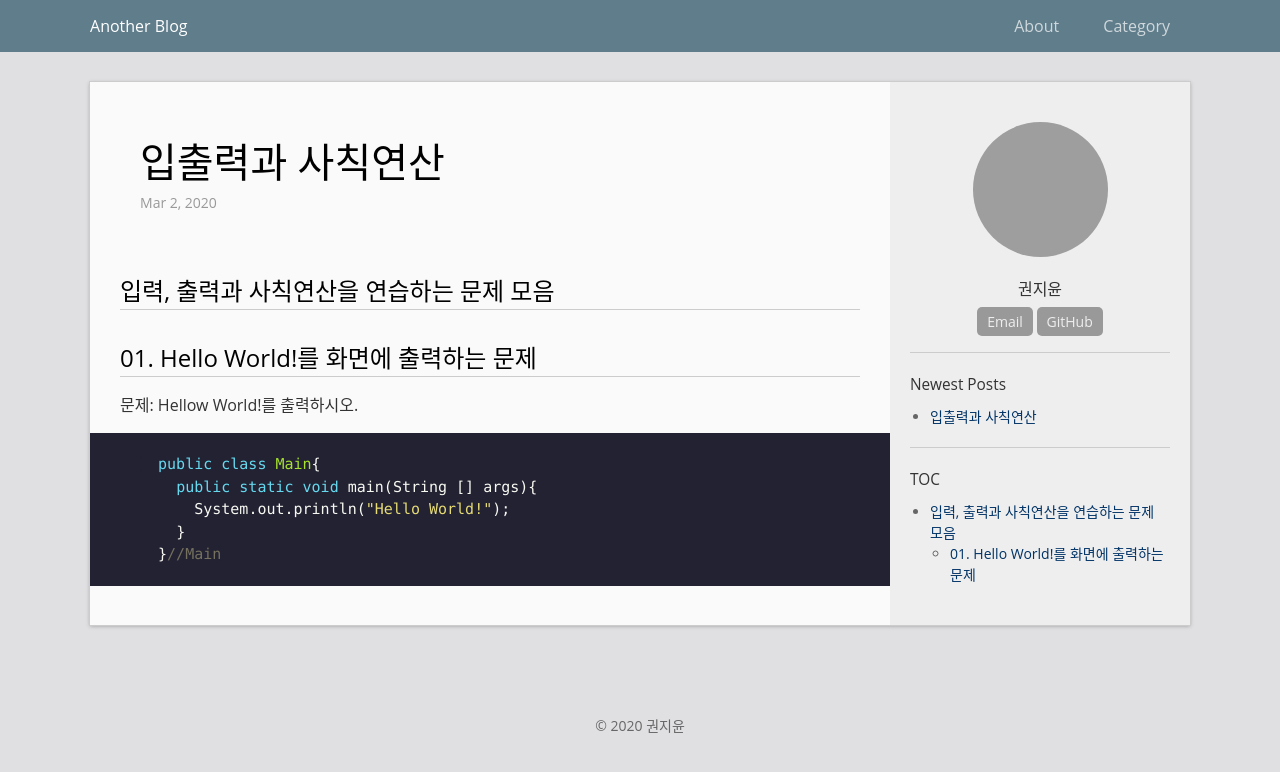
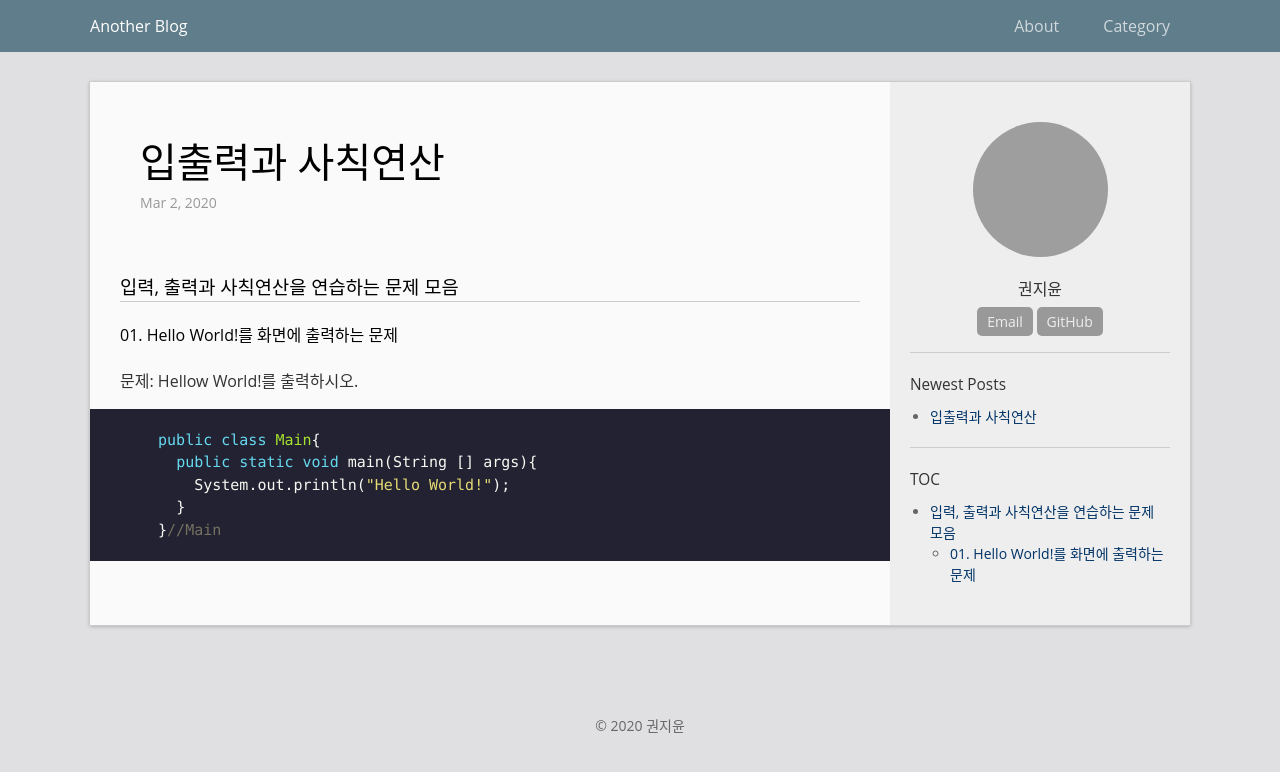
Before and after one commit to KwonJiYoon/KwonJiYoon.github.io, a Jekyll site: the page built from _posts/2020-03-02-test01.md, in a window 1280 px wide. Shown: the top 772 px of the page. Built offline with Jekyll 4.4.1, drawn with Linux system fonts in a browser that asks for light colours; grey boxes are pictures that could not be loaded.

```diff
--- a/_posts/2020-03-02-test01.md
+++ b/_posts/2020-03-02-test01.md
@@ -5,9 +5,9 @@ date:   2020.03.02
 categories: Java
 permalink: /archivers/test
 ---
-# 입력, 출력과 사칙연산을 연습하는 문제 모음
+### 입력, 출력과 사칙연산을 연습하는 문제 모음
 
-## 01. Hello World!를 화면에 출력하는 문제
+#### 01. Hello World!를 화면에 출력하는 문제
 
 문제: Hellow World!를 출력하시오.
 
```
